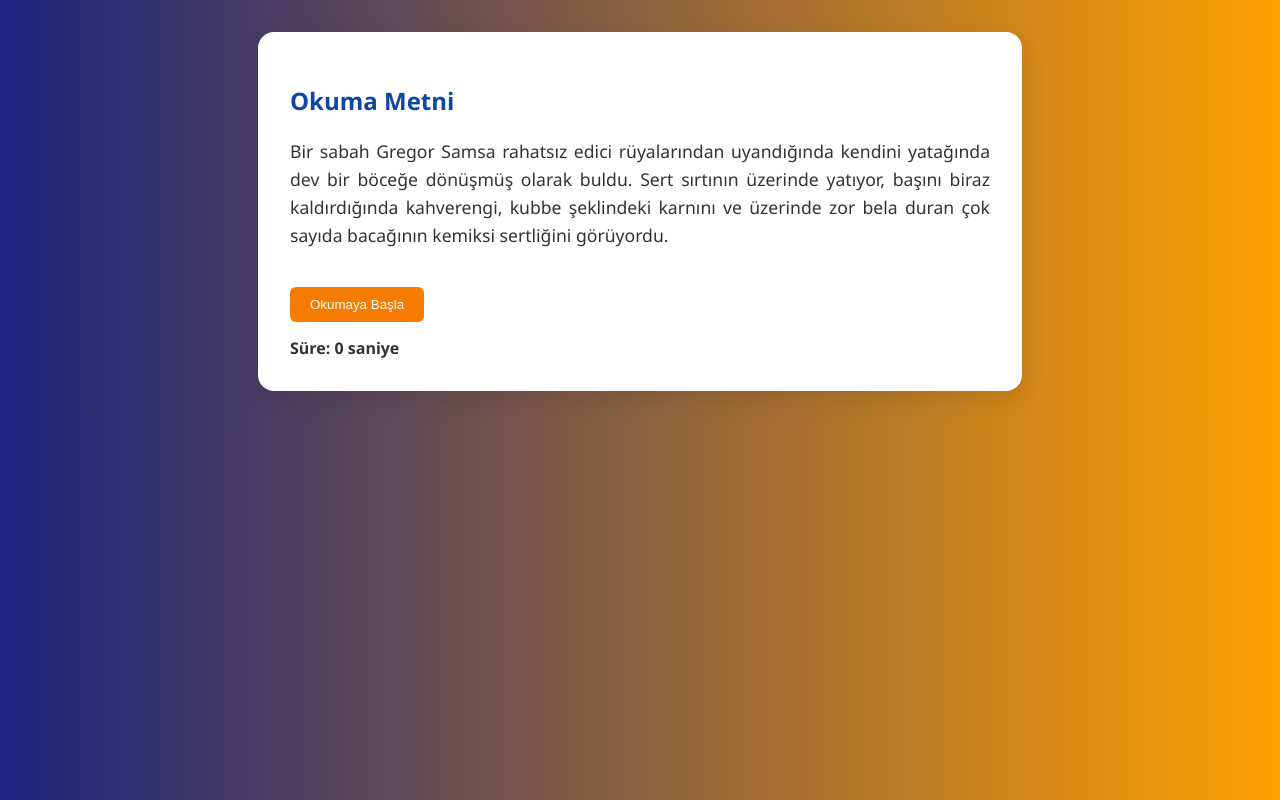
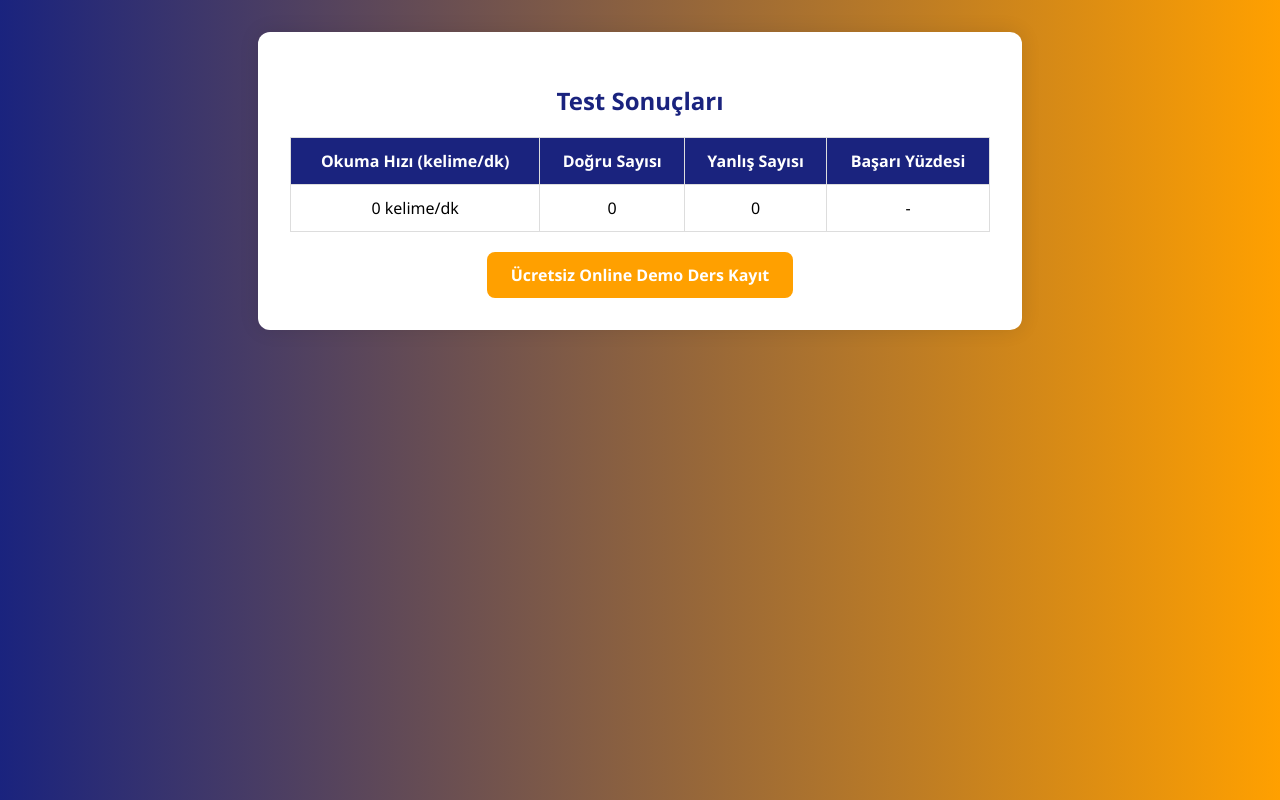
Before and after one commit to egaziozbek/okuma-testi, a plain HTML site: page reading.html in a window 1280 px wide. Drawn offline with Linux system fonts and the light colour scheme.

Commit message:
Update reading.html

```diff
--- a/reading.html
+++ b/reading.html
@@ -3,89 +3,90 @@
 <head>
   <meta charset="UTF-8" />
   <meta name="viewport" content="width=device-width, initial-scale=1.0"/>
-  <title>Okuma Sayfası</title>
+  <title>Sonuç Ekranı</title>
   <style>
     body {
       font-family: 'Segoe UI', sans-serif;
       background: linear-gradient(to right, #1A237E, #FFA000);
       margin: 0;
       padding: 2rem;
-      color: #333;
       display: flex;
       justify-content: center;
     }
     .container {
-      background-color: #fff;
+      background: #fff;
       padding: 2rem;
-      border-radius: 1rem;
+      border-radius: 12px;
       max-width: 700px;
       width: 100%;
-      box-shadow: 0 8px 24px rgba(0,0,0,0.1);
+      box-shadow: 0 0 20px rgba(0,0,0,0.1);
     }
     h2 {
-      color: #0D47A1;
+      text-align: center;
+      color: #1A237E;
     }
-    #readingText {
-      text-align: justify;
-      line-height: 1.6;
-      font-size: 1.1rem;
+    table {
+      width: 100%;
+      border-collapse: collapse;
+      margin-top: 20px;
     }
-    button {
+    th, td {
+      border: 1px solid #ddd;
+      padding: 12px;
+      text-align: center;
+    }
+    th {
+      background-color: #1A237E;
+      color: white;
+    }
+    .demo-button {
       margin-top: 20px;
-      padding: 10px 20px;
-      background: #F57C00;
+      display: inline-block;
+      padding: 12px 24px;
+      background-color: #FFA000;
       color: white;
-      border: none;
-      border-radius: 6px;
-      cursor: pointer;
-    }
-    #timer {
-      margin-top: 15px;
+      text-decoration: none;
+      border-radius: 8px;
       font-weight: bold;
+      text-align: center;
     }
   </style>
 </head>
 <body>
   <div class="container">
-    <h2>Okuma Metni</h2>
-    <p id="readingText">
-      Bir sabah Gregor Samsa rahatsız edici rüyalarından uyandığında kendini yatağında dev bir böceğe dönüşmüş olarak buldu. Sert sırtının üzerinde yatıyor, başını biraz kaldırdığında kahverengi, kubbe şeklindeki karnını ve üzerinde zor bela duran çok sayıda bacağının kemiksi sertliğini görüyordu.
-    </p>
+    <h2>Test Sonuçları</h2>
+    <table>
+      <tr>
+        <th>Okuma Hızı (kelime/dk)</th>
+        <th>Doğru Sayısı</th>
+        <th>Yanlış Sayısı</th>
+        <th>Başarı Yüzdesi</th>
+      </tr>
+      <tr>
+        <td id="okumaHiziCell">-</td>
+        <td id="dogruCell">0</td>
+        <td id="yanlisCell">0</td>
+        <td id="yuzdeCell">-</td>
+      </tr>
+    </table>
 
-    <button onclick="startReading()" id="startBtn">Okumaya Başla</button>
-    <button onclick="finishReading()" id="finishBtn" style="display:none;">Bitirdim</button>
-
-    <div id="timer">Süre: 0 saniye</div>
+    <div style="text-align:center;">
+      <a href="demo-kayit.html" class="demo-button">Ücretsiz Online Demo Ders Kayıt</a>
+    </div>
   </div>
 
   <script>
-    let startTime, interval;
+    const kelimeSayisi = parseInt(localStorage.getItem("kelimeSayisi")) || 0;
+    const sure = parseInt(localStorage.getItem("readingTime")) || 1;
 
-    function startReading() {
-      startTime = Date.now();
-      document.getElementById('startBtn').style.display = "none";
-      document.getElementById('finishBtn').style.display = "inline-block";
+    const okumaHizi = Math.round((kelimeSayisi * 60) / sure);
 
-      interval = setInterval(() => {
-        const elapsed = Math.floor((Date.now() - startTime) / 1000);
-        document.getElementById("timer").textContent = `Süre: ${elapsed} saniye`;
-      }, 1000);
-    }
+    document.getElementById("okumaHiziCell").textContent = `${okumaHizi} kelime/dk`;
 
-    function finishReading() {
-      clearInterval(interval);
-      const totalSeconds = Math.floor((Date.now() - startTime) / 1000);
-
-      // Metindeki kelime sayısını al
-      const text = document.getElementById("readingText").innerText;
-      const kelimeSayisi = text.trim().split(/\s+/).length;
-
-      // localStorage'a kaydet
-      localStorage.setItem("readingTime", totalSeconds);
-      localStorage.setItem("kelimeSayisi", kelimeSayisi);
-
-      window.location.href = "result.html";
-    }
+    // Diğer hücreler şimdilik sabit
+    document.getElementById("dogruCell").textContent = 0;
+    document.getElementById("yanlisCell").textContent = 0;
+    document.getElementById("yuzdeCell").textContent = "-";
   </script>
 </body>
 </html>
```
